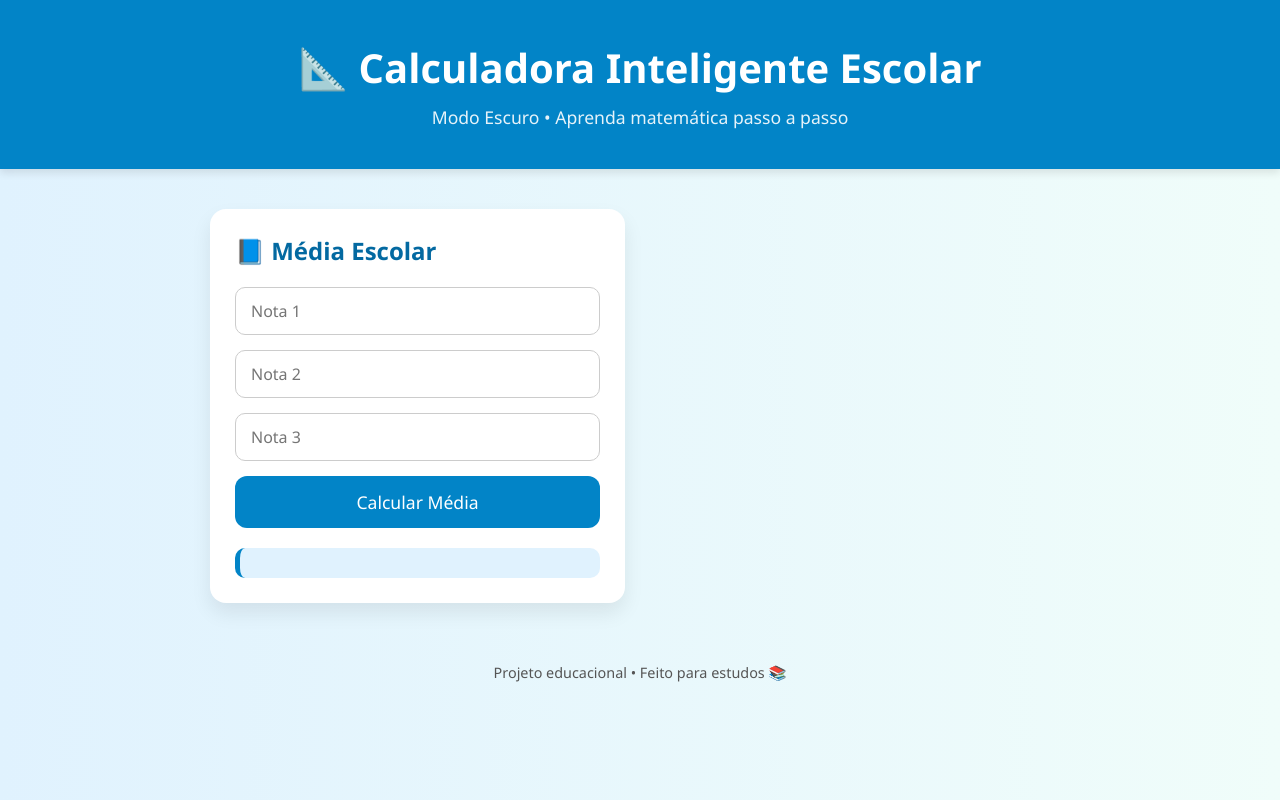
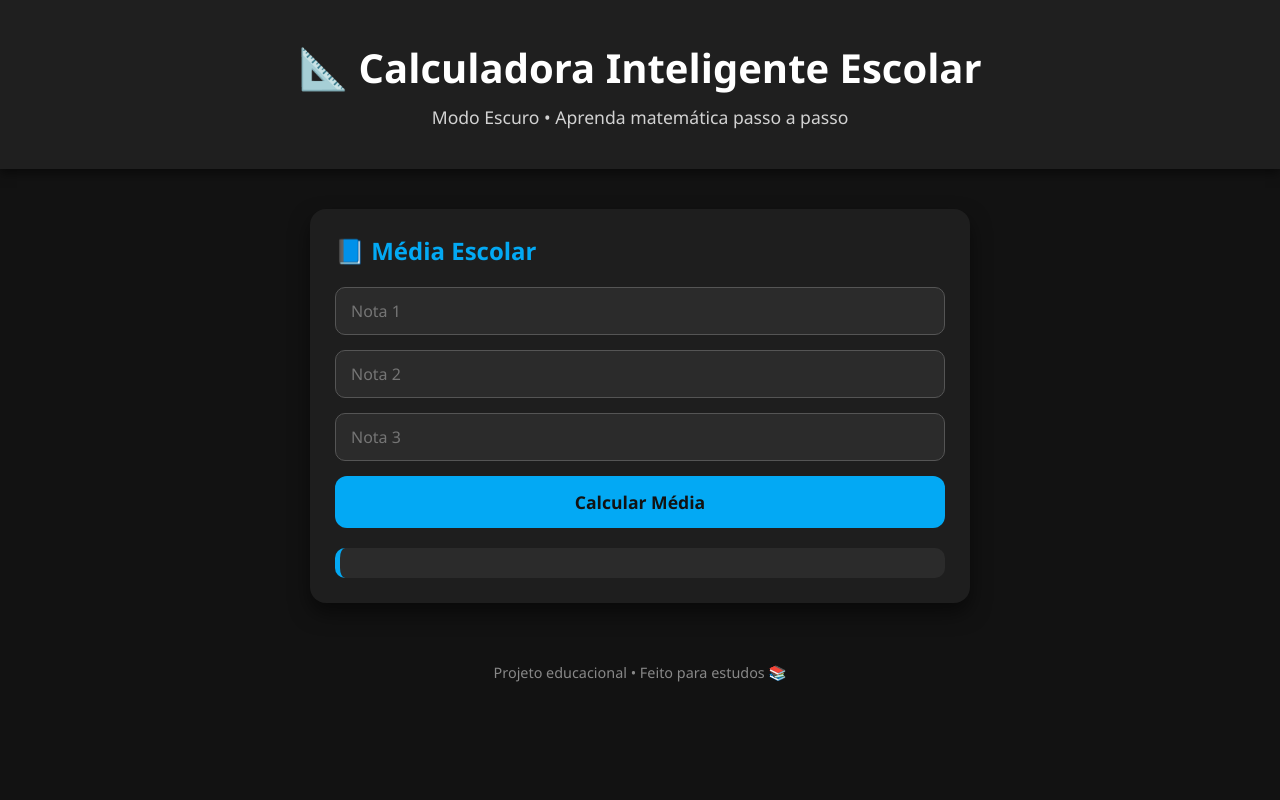
Before and after one commit to Dioguinho-max/calculadora-inteligente, a plain HTML site: page index.html in a window 1280 px wide. Drawn offline with Linux system fonts and the light colour scheme.

Commit message:
Revamp styling for dark theme and UI elements

```diff
--- a/style.css
+++ b/style.css
@@ -7,18 +7,18 @@
 }
 
 body {
-    background: linear-gradient(to right, #e0f2fe, #f0fdfa);
-    color: #333;
+    background: #121212;
+    color: #e0e0e0;
     min-height: 100vh;
 }
 
 /* HEADER */
 header {
-    background: #0284c7;
-    color: white;
+    background: #1f1f1f;
+    color: #fff;
     text-align: center;
     padding: 40px 20px;
-    box-shadow: 0 4px 8px rgba(0,0,0,0.1);
+    box-shadow: 0 4px 10px rgba(0,0,0,0.5);
 }
 
 header h1 {
@@ -28,34 +28,32 @@ header h1 {
 
 header p {
     font-size: 1.1rem;
-    opacity: 0.9;
+    opacity: 0.8;
 }
 
 /* MAIN */
 main {
-    max-width: 900px;
+    max-width: 700px;
     margin: 40px auto;
     padding: 0 20px;
-    display: grid;
-    gap: 30px;
 }
 
 /* CARD */
 .card {
-    background: white;
+    background: #1e1e1e;
     padding: 25px;
     border-radius: 16px;
-    box-shadow: 0 10px 20px rgba(0,0,0,0.08);
+    box-shadow: 0 10px 20px rgba(0,0,0,0.5);
     transition: transform 0.3s, box-shadow 0.3s;
 }
 
 .card:hover {
     transform: translateY(-5px);
-    box-shadow: 0 15px 25px rgba(0,0,0,0.12);
+    box-shadow: 0 15px 25px rgba(0,0,0,0.7);
 }
 
 .card h2 {
-    color: #0369a1;
+    color: #03a9f4;
     margin-bottom: 20px;
 }
 
@@ -64,45 +62,49 @@ input {
     width: 100%;
     padding: 12px 15px;
     margin-bottom: 15px;
-    border: 1px solid #ccc;
+    border: 1px solid #555;
     border-radius: 10px;
     font-size: 1rem;
+    background: #2b2b2b;
+    color: #fff;
     transition: border-color 0.3s, box-shadow 0.3s;
 }
 
 input:focus {
     outline: none;
-    border-color: #0284c7;
-    box-shadow: 0 0 5px rgba(2,132,199,0.3);
+    border-color: #03a9f4;
+    box-shadow: 0 0 5px rgba(3,169,244,0.5);
 }
 
 /* BOTÃO */
 button {
     width: 100%;
     padding: 14px;
-    background: #0284c7;
-    color: white;
+    background: #03a9f4;
+    color: #121212;
     font-size: 1.1rem;
     border: none;
     border-radius: 12px;
     cursor: pointer;
     transition: background 0.3s, transform 0.2s;
+    font-weight: bold;
 }
 
 button:hover {
-    background: #0369a1;
+    background: #0288d1;
     transform: translateY(-2px);
 }
 
 /* RESULTADO */
 .resultado {
     margin-top: 20px;
-    background: #e0f2fe;
+    background: #2b2b2b;
     padding: 15px;
-    border-left: 5px solid #0284c7;
+    border-left: 5px solid #03a9f4;
     border-radius: 10px;
     font-size: 1rem;
     line-height: 1.5;
+    color: #fff;
 }
 
 /* FOOTER */
@@ -110,16 +112,10 @@ footer {
     text-align: center;
     padding: 20px;
     font-size: 0.9rem;
-    color: #555;
+    color: #888;
 }
 
 /* RESPONSIVO */
-@media (min-width: 768px) {
-    main {
-        grid-template-columns: repeat(2, 1fr);
-    }
-}
-
 @media (max-width: 480px) {
     header h1 {
         font-size: 2rem;
```
